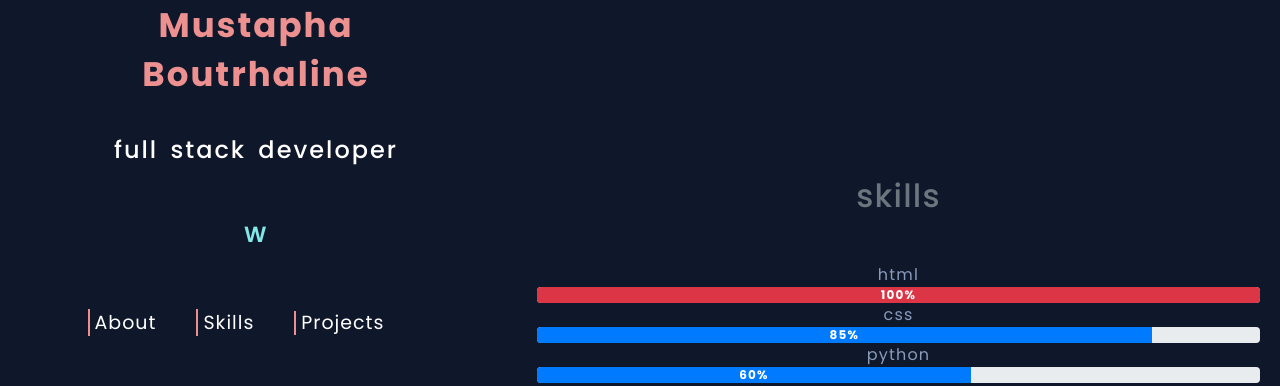
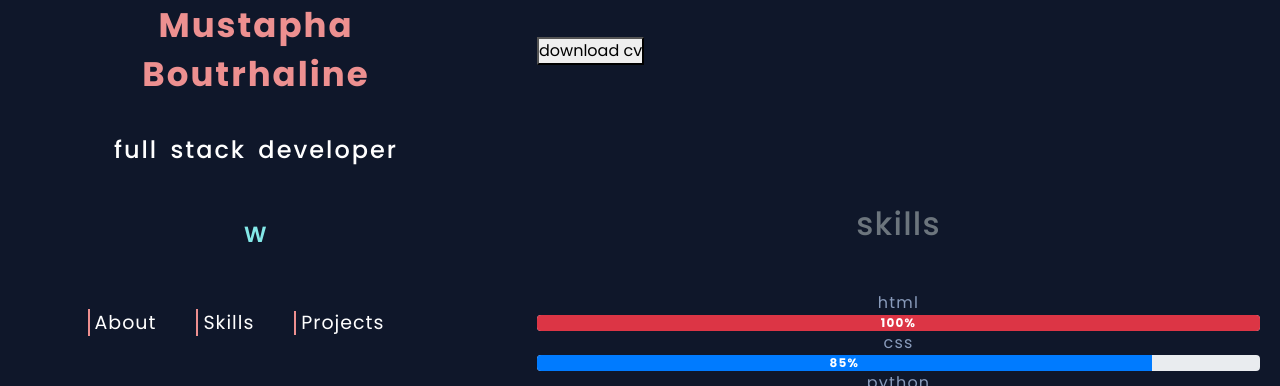
Before and after one commit to mostaphabr/Portfolio, a plain HTML site: page index.html in a window 1280 px wide. Shown: the part 263-649 px from the top of the page. Drawn offline with nearby package versions, Linux system fonts and the light colour scheme.

Commit message:
Update index.html

```diff
--- a/index.html
+++ b/index.html
@@ -64,7 +64,9 @@
                      and I am always seeking new challenges that allow me to utilize my skills and push my limits .
                 </p>
                 <br>
+                <button id="button" > <span id="button-content">download cv</span></button>
             </div>
+
 
             <div class="skills" id="skills">
 
```
